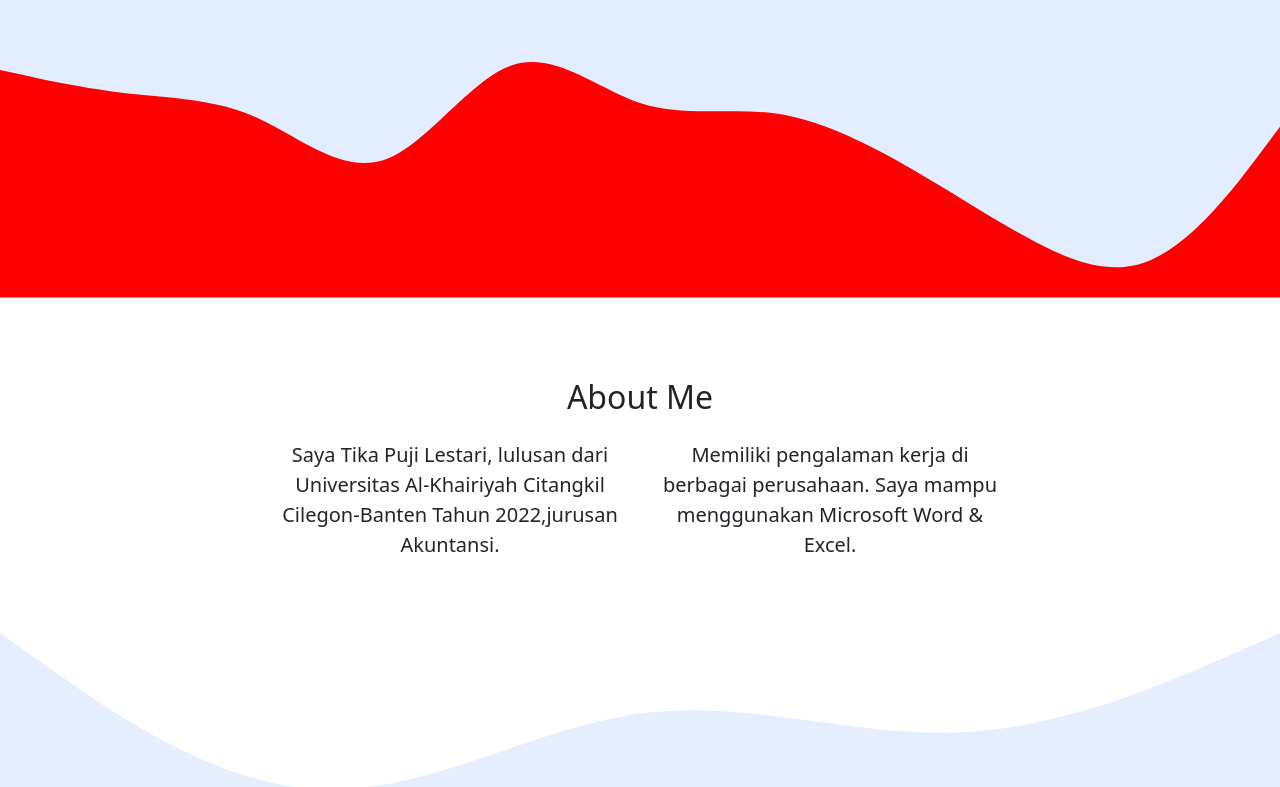
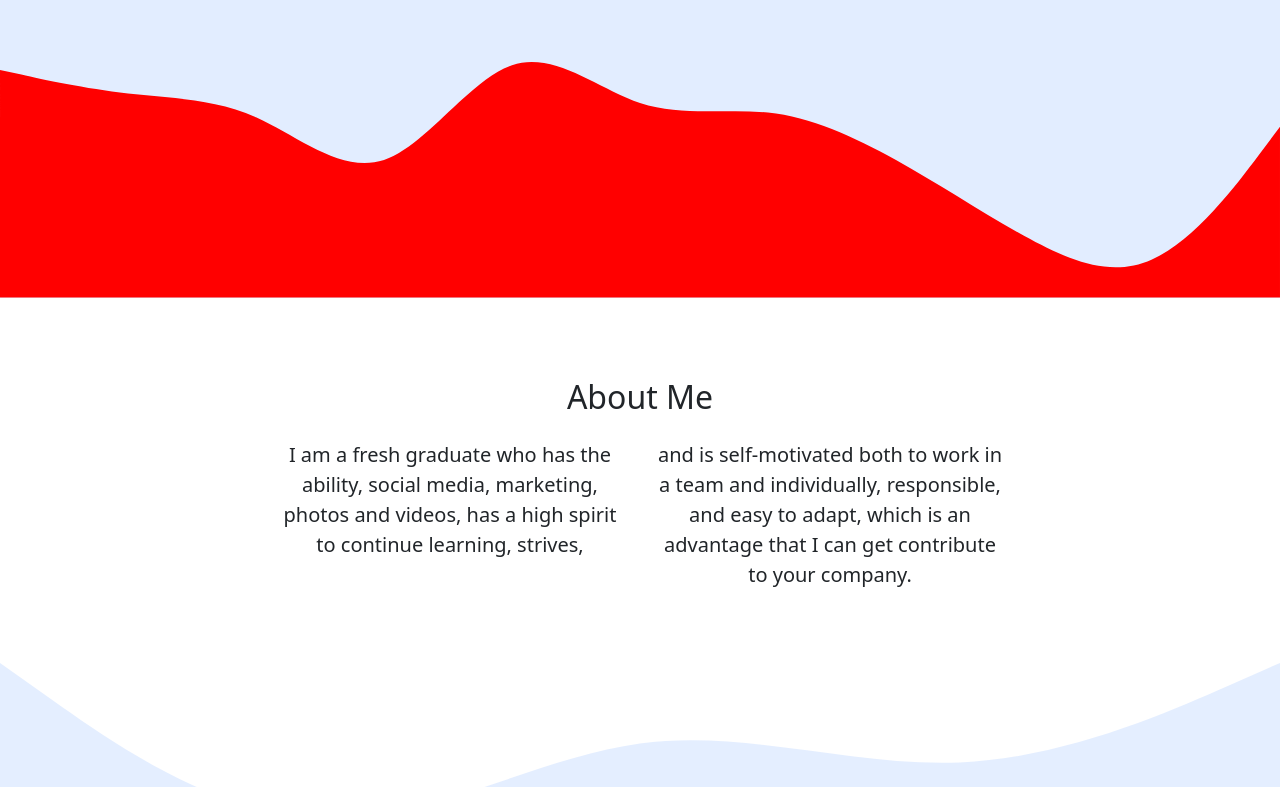
Before and after one commit to tikapuji/tikapuji.github.io, a plain HTML site: page index.html in a window 1280 px wide. Shown: the part 410-1197 px from the top of the page. Drawn offline with nearby package versions, Linux system fonts and the light colour scheme.

Commit message:
Update index.html

```diff
--- a/index.html
+++ b/index.html
@@ -62,10 +62,14 @@
         </div>
         <div class="row justify-content-center fs-5 text-center">
           <div class="col-md-4">
-            <p>Saya Tika Puji Lestari, lulusan dari Universitas Al-Khairiyah Citangkil Cilegon-Banten Tahun 2022,jurusan Akuntansi.</p>
+            <p>I am a fresh graduate who has the ability, social media,
+marketing, photos and videos, has a high spirit to continue
+learning, strives, </p>
           </div>
           <div class="col-md-4">
-            <p>Memiliki pengalaman kerja di berbagai perusahaan. Saya mampu menggunakan Microsoft Word & Excel.</p>
+            <p> and is self-motivated both to work in a team
+and individually, responsible, and easy to adapt, which is an
+advantage that I can get contribute to your company.</p>
           </div>
         </div>
       </div>
```
